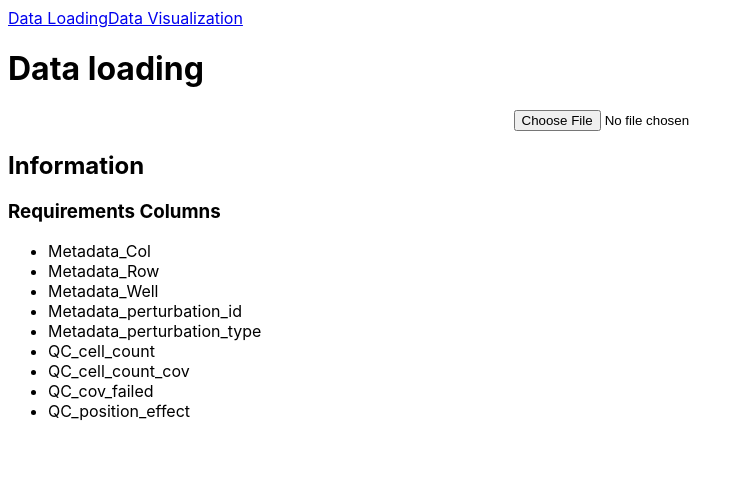
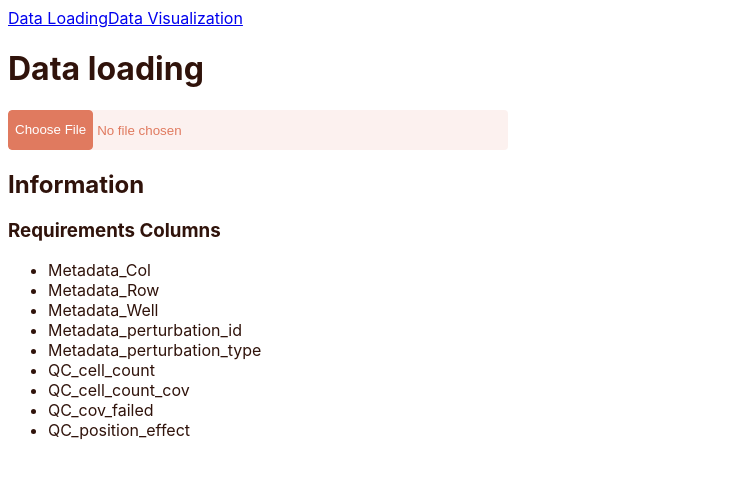
Before and after one commit to LuzAramburo/react-heatmap-microtiter, a React (Vite) app: page / in a window 1280 px wide. Shown: the top 478 px of the page, without its empty margins (0-744 px from the left). Built offline with nearby package versions, Linux system fonts and the light colour scheme.

Commit message:
style(input): Some styles

```diff
--- a/src/components/Heatmap/HeatmapWell.tsx
+++ b/src/components/Heatmap/HeatmapWell.tsx
@@ -31,7 +31,7 @@ function HeatmapWell({ item, color }: Props) {
             </div>
           </div>
         </TooltipTrigger>
-        <TooltipContent className="Tooltip">
+        <TooltipContent className="tooltip">
           <HeatmapTooltipContent item={item} />
         </TooltipContent>
       </Tooltip>
--- /dev/null
+++ b/src/components/shared/InputParser/InputParser.module.css
@@ -0,0 +1,24 @@
+.inputFile {
+  background-color: rgba(var(--primary-color-rgb), 0.1);
+  border: none;
+  border-radius: 4px;
+  height: 40px;
+  width: 500px;
+  color: var(--primary-color);
+}
+
+.inputFile::file-selector-button {
+  border-radius: 4px;
+  color: white;
+  background-color: var(--primary-color);
+  border: 1px solid var(--primary-color);
+  height: 40px;
+  cursor: pointer;
+  transition: all .25s ease-in;
+}
+
+.inputFile::file-selector-button:hover {
+  background-color: white;
+  color: var(--primary-color);
+  transition: all .25s ease-in;
+}
--- a/src/components/shared/InputParser.tsx
+++ b/src/components/shared/InputParser/InputParser.tsx
@@ -1,6 +1,7 @@
 import Papa from 'papaparse';
 import { ChangeEvent } from 'react';
 import useHeatmapStore, { IHeatmapData } from '@/store/store.ts';
+import classes from './InputParser.module.css';
 
 function InputParser() {
   const { setHeatmapData } = useHeatmapStore();
@@ -17,17 +18,17 @@ function InputParser() {
   };
 
   return (
-    <>
     <div>
+      {/*<span>Upload File</span>*/}
       <input
         type="file"
         name="file"
         accept=".csv"
         onChange={changeHandler}
-          style={{ display: 'block', margin: '10px auto' }}
+        className={classes.inputFile}
+        // style={{ display: 'block', margin: '10px auto' }}
       />
     </div>
-    </>
   );
 }
 
--- a/src/index.css
+++ b/src/index.css
@@ -1,8 +1,15 @@
+:root {
+  --primary-color-rgb: 224, 122, 95;
+  --primary-color: rgb(var(--primary-color-rgb));
+  --text-color: #30130b;
+}
+
 body {
   font-family: -apple-system, BlinkMacSystemFont, "Segoe UI", "Roboto", "Helvetica Neue", Arial, sans-serif, "Apple Color Emoji", "Segoe UI Emoji", "Segoe UI Symbol";
+  color: var(--text-color);
 }
 
-.Tooltip {
+.tooltip {
   background-color: #444;
   color: white;
   font-size: 90%;
@@ -13,3 +20,17 @@ body {
   max-width: calc(100vw - 10px);
   z-index: 10;
 }
+
+.button {
+  background-color: var(--primary-color);
+  color: white;
+  border-radius: 3px;
+  padding: 0.5rem 1rem;
+  display: inline-block;
+  text-decoration: none;
+  font-weight: 600;
+}
+
+.mt-1 {
+  margin-top: 1rem;
+}
--- a/src/pages/DataLoadingPage.tsx
+++ b/src/pages/DataLoadingPage.tsx
@@ -1,4 +1,4 @@
-import InputParser from '@/components/shared/InputParser.tsx';
+import InputParser from '@/components/shared/InputParser/InputParser.tsx';
 import SelectMetric from '@/components/shared/SelectMetric.tsx';
 import useHeatmapStore from '@/store/store.ts';
 import { Link } from 'react-router-dom';
@@ -19,10 +19,9 @@ function DataLoadingPage () {
       ))}
       {rawHeatmap && rawHeatmap.errors.length === 0 && (
         <>
-          <label>Select Metric</label>
           <SelectMetric/>
           <br/>
-          <Link to="/visualization">Go to Data Visualization</Link>
+          <Link to="/visualization" className="button mt-1">Go to Data Visualization</Link>
         </>
       )}
       <div>
```
Lines whose indentation alone changed are shown as unchanged.
